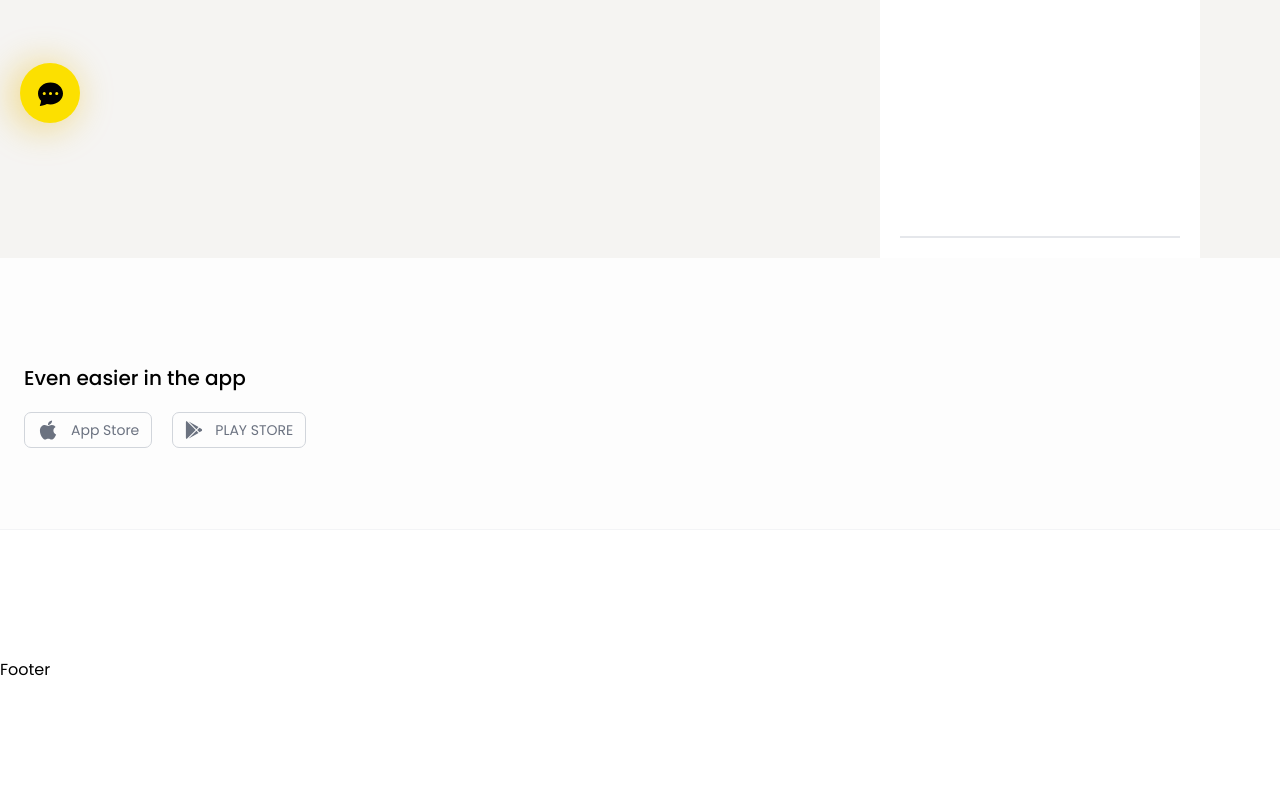
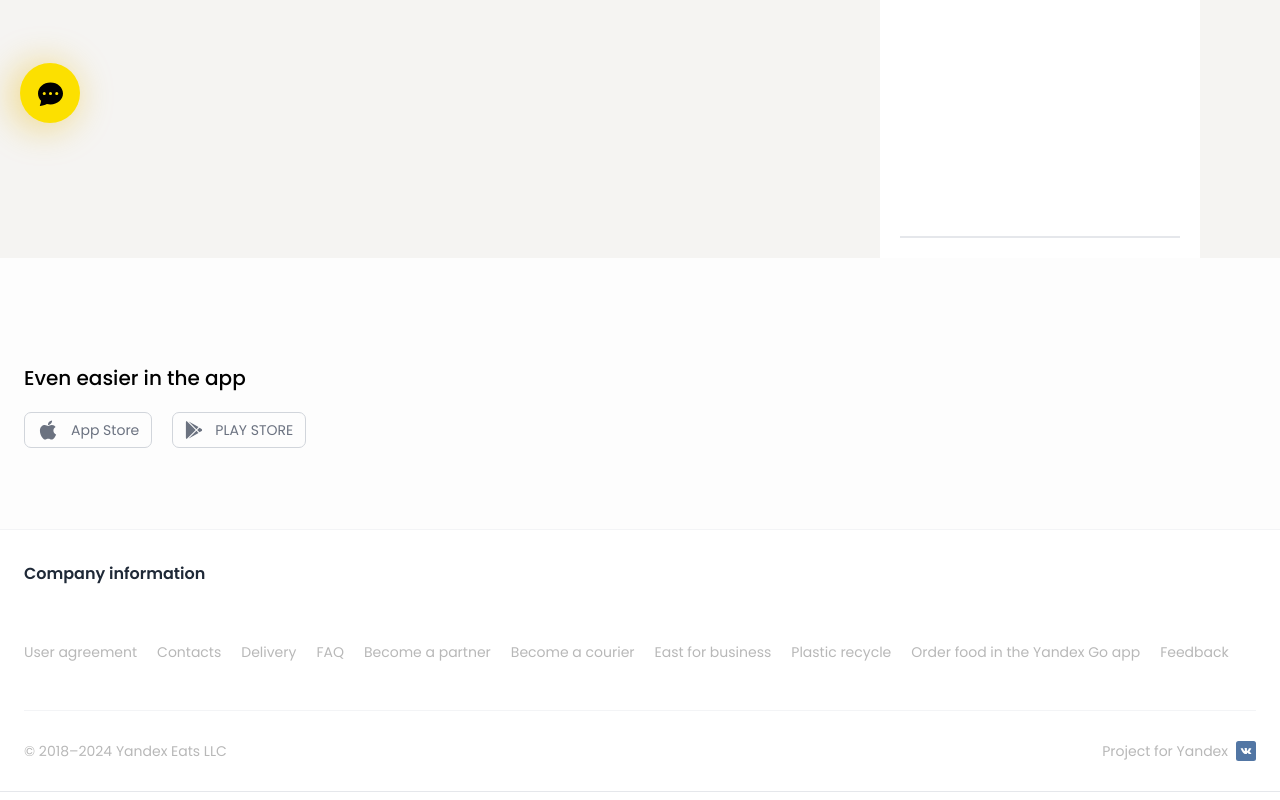
Before and after one commit to imranwebcraft/KFC-Clone, a React (Vite) app: page / in a window 1280 px wide. Shown: the part 657-1457 px from the top of the page. Built offline with nearby package versions, Linux system fonts and the light colour scheme.

Commit message:
footer and copyright added

```diff
--- a/src/components/CTA.jsx
+++ b/src/components/CTA.jsx
@@ -3,19 +3,19 @@
 
 const CTA = () => {
 	return (
-		<div className="bg-white/85 pt-[106px] pb-[81px] border-b border-gray-100 px-6">
-			<div className=" max-w-7xl mx-auto flex flex-col gap-5">
-				<h3 className=" text-xl font-medium text-black">
+		<div className="bg-white/85 pt-[80px] sm:pt-[106px] pb-[81px] border-b border-gray-100 px-6">
+			<div className=" max-w-[1300px] mx-auto flex flex-col gap-5">
+				<h3 className=" text-base sm:text-xl font-medium text-black">
 					Even easier in the app
 				</h3>
 				<div className=" flex gap-5">
 					{/* ---App Store */}
-					<div className="flex items-center gap-3 px-3 py-[6px] rounded-[7px] border border-gray-300 text-gray-500">
+					<div className="flex items-center gap-3 px-3 py-[6px] rounded-[7px] border border-gray-300 text-gray-500 cursor-pointer">
 						<FaApple size={22} />
-						<p className=" text-sm">App Store</p>
+						<p className="text-sm">App Store</p>
 					</div>
 					{/* ----Play Store---- */}
-					<div className=" flex items-center gap-3 px-3 py-[6px] rounded-[7px] border border-gray-300 text-gray-500">
+					<div className=" flex items-center gap-3 px-3 py-[6px] rounded-[7px] border border-gray-300 text-gray-500 cursor-pointer">
 						<FaGooglePlay size={18} />
 						<p className=" text-sm">PLAY STORE</p>
 					</div>
--- /dev/null
+++ b/src/components/Copyright.jsx
@@ -0,0 +1,25 @@
+import social from '../assets/social.svg';
+
+const Copyright = () => {
+	return (
+		<div className=" border-t border-gray-100 py-[30px] text-offWhite">
+			<div className=" max-w-[1300px] mx-auto">
+				<div className=" w-full flex flex-col sm:flex-row gap-2 sm:gap-0 justify-between items-center">
+					<p className=" text-sm">© 2018–2024 Yandex Eats LLC</p>
+					<div className=" flex items- gap-2">
+						<p className=" text-sm">Project for Yandex</p>
+						<a href="#">
+							<img
+								src={social}
+								alt="socialImage"
+								className=" w-[20px] h-[20px]"
+							/>
+						</a>
+					</div>
+				</div>
+			</div>
+		</div>
+	);
+};
+
+export default Copyright;
--- a/src/components/Footer.jsx
+++ b/src/components/Footer.jsx
@@ -1,7 +1,25 @@
+import footerLinks from '../constant';
+import Copyright from './Copyright';
+
 const Footer = () => {
 	return (
-		<div className=" bg-white py-32">
-			<h3>Footer</h3>
+		<div className=" bg-white px-6 border-b">
+			<div className="max-w-[1300px] mx-auto pt-[32px] pb-4">
+				<nav>
+					<h1 className=" font-semibold text-gray-800 pb-6">
+						Company information
+					</h1>
+					<ul className=" flex flex-col md:flex-row flex-wrap md:items-center gap-5 py-8">
+						{footerLinks.map(({ id, title }) => (
+							<li key={id} className=" text-sm text-offWhite">
+								<a href="#">{title}</a>
+							</li>
+						))}
+					</ul>
+				</nav>
+			</div>
+
+			<Copyright />
 		</div>
 	);
 };
--- /dev/null
+++ b/src/constant/index.js
@@ -0,0 +1,44 @@
+const footerLinks = [
+	{
+		id: 1,
+		title: 'User agreement',
+	},
+	{
+		id: 2,
+		title: 'Contacts',
+	},
+	{
+		id: 3,
+		title: 'Delivery',
+	},
+	{
+		id: 4,
+		title: 'FAQ',
+	},
+	{
+		id: 5,
+		title: 'Become a partner',
+	},
+	{
+		id: 6,
+		title: 'Become a courier',
+	},
+	{
+		id: 7,
+		title: 'East for business',
+	},
+	{
+		id: 8,
+		title: 'Plastic recycle',
+	},
+	{
+		id: 9,
+		title: 'Order food in the Yandex Go app',
+	},
+	{
+		id: 10,
+		title: 'Feedback',
+	},
+];
+
+export default footerLinks;
--- a/tailwind.config.js
+++ b/tailwind.config.js
@@ -8,6 +8,7 @@
 			},
 			colors: {
 				yellow: '#fce000',
+				offWhite: '#b8b8b8',
 			},
 		},
 	},
```
Also changed, not shown: src/assets/social.svg (added).
